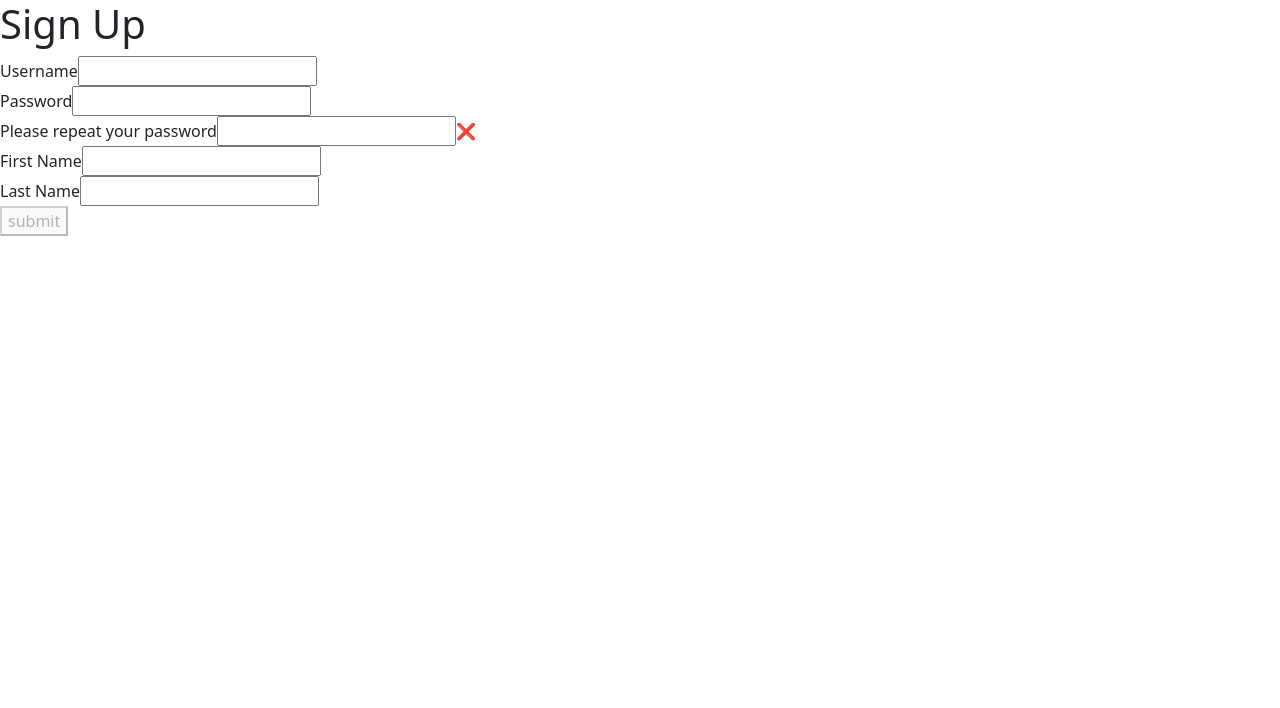
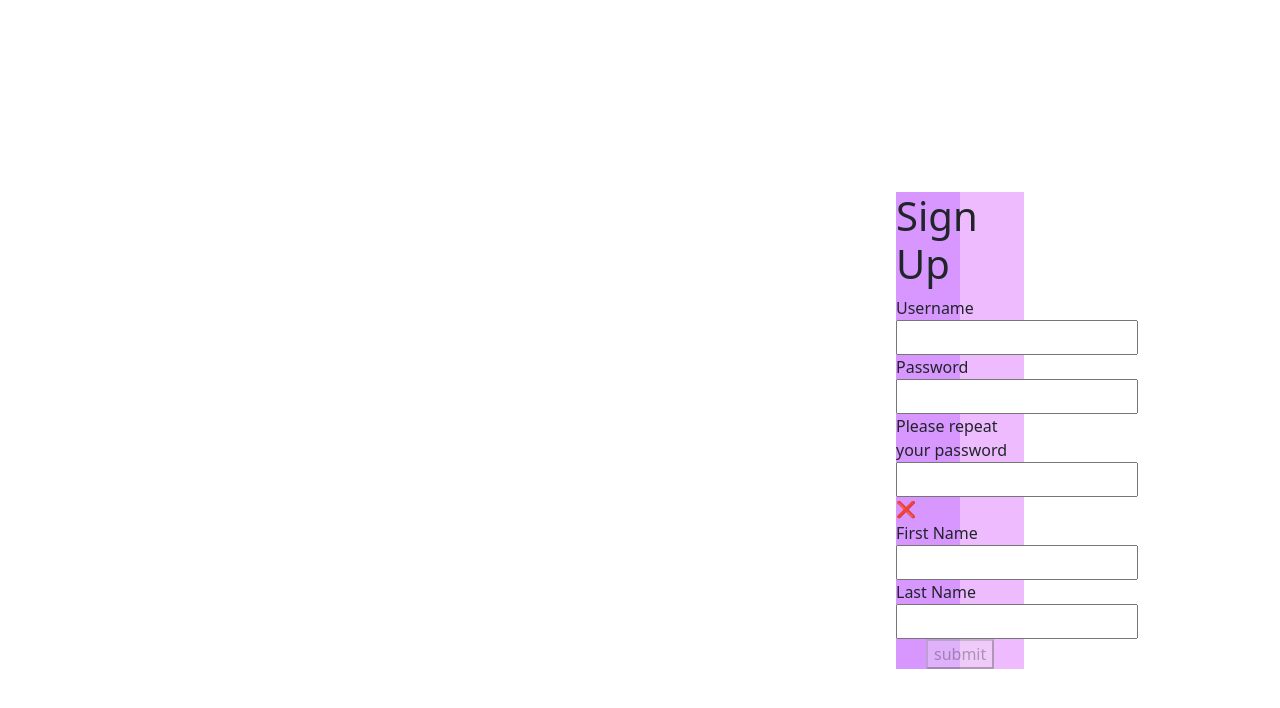
Before and after one commit to ICSI418Y/Quiztopia, a React (Create React App) app in the folder Client/: page /signUp in a window 1280 px wide. Shown: the top 708 px of the page. Built offline with nearby package versions, Linux system fonts and the light colour scheme.

Commit message:
updated graphic design for pages

```diff
--- a/Client/src/App.css
+++ b/Client/src/App.css
@@ -36,3 +36,111 @@
     transform: rotate(360deg);
   }
 }
+
+/* css data so the app can be matched up with the mockups */
+
+.center {
+  margin-left: auto;
+  margin-right: 20%;
+  margin-top: 15%;
+  max-width: 10%;
+}
+
+.background {
+  background: linear-gradient(to right, #d896ff 50%, #efbbff 50%);
+}
+
+.inputBoxSizes {
+  padding-right: 5px;
+  padding-bottom: 6px;
+}
+
+.loginButtonSpacing {
+  margin-left: 25px;
+}
+
+.signupButtonSpacing {
+  margin-right: 50px;
+  margin-top: auto;
+}
+
+.logoSpacingLoginPage {
+  margin-left: 7%;
+  margin-right: auto;
+  margin-top: -20%;
+}
+
+.logoSpacingSignupPage {
+  margin-left: 7%;
+  margin-right: auto;
+  margin-top: -20%;
+}
+
+.aboutPageList {
+  margin-left: 4%;
+  margin-right: auto;
+  margin-top: 12%;
+  font-size: 22px;
+}
+
+.logoSpacingHomepage {
+  margin-left: 34%;
+  margin-right: auto;
+  margin-top: 6%;
+}
+
+.createAccountButtonSpacing {
+  margin-left: 30px;
+}
+
+.navbar-center {
+  float: none;
+  position: relative;
+  top: 50%;
+  left: 49.6%;
+  padding: 7px;
+  transform: translate(-50%, -50%);
+  background-color: #6497b1;
+  max-width: fit-content;
+  overflow: hidden;
+  text-align: center;
+  border: 1px solid black;
+  border-radius: 25px;
+}
+
+.navbar-center a {
+  color: black;
+  text-align: center;
+  padding-bottom: 14px;
+  text-decoration: none;
+  font-size: 20px;
+}
+
+.navbar-center a:hover {
+  background-color: #7a7bb6;
+  margin-bottom: -20px;
+  border-radius: 15px;
+  padding: 3px 3px 4px 5px;
+}
+
+
+.quiztopiaNavBarTitle {
+  float: none;
+  position: relative;
+  top: 50%;
+  left: 49.6%;
+  padding: 7px;
+  transform: translate(-50%, -50%);
+  max-width: fit-content;
+  overflow: hidden;
+  text-align: center;
+  font-size: 27px;
+}
+
+.aboutPageHomeButton {
+  margin-left: 25%;
+  margin-right: auto;
+  margin-top: -150%;
+}
+
+/* css data so the app can be matched up with the mockups */
--- a/Client/src/DeleteAccount.js
+++ b/Client/src/DeleteAccount.js
@@ -2,6 +2,7 @@ import React, { useState } from "react";
 import { useNavigate } from 'react-router-dom';
 import axios from "axios";
 import Template from "./Template";
+import './App.css';
 
 function DeleteAccount() {
   const navigate = useNavigate();
@@ -22,15 +23,15 @@ function DeleteAccount() {
       .catch((_) => alert('Error in Account Deletion Up'));
   };
   return Template("Account deletion",
-    <div>
+    <div className="center background">
       <form>
         Please enter your username to verify it is you
-        <input value={userName} onChange={(e) => setUserName(e.target.value)} />
+        <input className="inputBoxSizes" value={userName} onChange={(e) => setUserName(e.target.value)} />
         <br />
         Please enter your password to verify it is you
-        <input type="password" value={password} onChange={(e) => setPassword(e.target.value)} />
+        <input className="inputBoxSizes" type="password" value={password} onChange={(e) => setPassword(e.target.value)} />
       </form>
-      <button disabled={!(userName && password)}
+      <button className="loginButtonSpacing" disabled={!(userName && password)}
 
         onClick={(event) => {
           // prompt the user with yes or no question to see if they really want ot delete their account, only try to delete it if they say yes
--- a/Client/src/Login.js
+++ b/Client/src/Login.js
@@ -1,6 +1,7 @@
 import React, { useState } from "react";
 import { useNavigate } from 'react-router-dom';
 import axios from "axios";
+import './App.css';
 
 function Login() {
   const navigate = useNavigate();
@@ -30,17 +31,17 @@ function Login() {
       // TODO: maybe have better errors.
       .catch((_) => alert('Error in Login'));
   };
-  return (<div>
+  return (<div className="center background">
     <h1>Login</h1>
     <form>
       Username
-      <input value={userName} onChange={(e) => setUserName(e.target.value)} />
+      <input className="inputBoxSizes" value={userName} onChange={(e) => setUserName(e.target.value)} />
       <br />
       Password
-      <input type="password" value={password} onChange={(e) => setPassword(e.target.value)} />
+      <input className="inputBoxSizes" type="password" value={password} onChange={(e) => setPassword(e.target.value)} />
       <br />
     </form>
-    <button disabled={!(userName && password)} onClick={handleLogin} type="submit">submit</button>
+    <button className="loginButtonSpacing" disabled={!(userName && password)} onClick={handleLogin} type="submit">submit</button>
   </div>)
 }
 
--- a/Client/src/SignUp.js
+++ b/Client/src/SignUp.js
@@ -1,5 +1,6 @@
 import React, { useState } from "react";
 import axios from "axios";
+import './App.css';
 
 function SignUp() {
   // Intialize state for user input.
@@ -22,17 +23,17 @@ function SignUp() {
     axios.post('http://localhost:9000/createUser', signupValues)
       .catch((_) => alert('Error in Signing Up'));
   };
-  return (<div>
+  return (<div className="center background">
     <h1>Sign Up</h1>
     <form>
       Username
-      <input value={userName} onChange={(e) => setUserName(e.target.value)} />
+      <input className="inputBoxSizes" value={userName} onChange={(e) => setUserName(e.target.value)} />
       <br />
       Password
-      <input type="password" value={password} onChange={(e) => setPassword(e.target.value)} />
+      <input className="inputBoxSizes" type="password" value={password} onChange={(e) => setPassword(e.target.value)} />
       <br />
       Please repeat your password
-      <input type="password" value={passwordRepeat} onChange={(e) => setPasswordRepeat(e.target.value)} />
+      <input className="inputBoxSizes" type="password" value={passwordRepeat} onChange={(e) => setPasswordRepeat(e.target.value)} />
       {
         // Conditional rendering for password validation.
       }
@@ -44,12 +45,12 @@ function SignUp() {
       </>
       <br />
       First Name
-      <input value={firstName} onChange={(e) => setFirstName(e.target.value)} />
+      <input className="inputBoxSizes" value={firstName} onChange={(e) => setFirstName(e.target.value)} />
       <br />
       Last Name
-      <input value={lastName} onChange={(e) => setLastName(e.target.value)} />
+      <input className="inputBoxSizes" value={lastName} onChange={(e) => setLastName(e.target.value)} />
     </form>
-    <button disabled={!(userName && firstName && lastName && password && passwordRepeat && passwordRepeat === password)} onClick={handleSignUp} type="submit">submit</button>
+    <button className="createAccountButtonSpacing" disabled={!(userName && firstName && lastName && password && passwordRepeat && passwordRepeat === password)} onClick={handleSignUp} type="submit">submit</button>
   </div>)
 }
 
--- a/Client/src/index.js
+++ b/Client/src/index.js
@@ -7,16 +7,17 @@ import reportWebVitals from './reportWebVitals';
 import SignUp from './SignUp';
 import Login from './Login';
 import DeleteAccount from './DeleteAccount';
+import './App.css';
 
 const root = ReactDOM.createRoot(document.getElementById('root'));
 
 const router = createBrowserRouter(
   createRoutesFromElements(
     <>
-      <Route path="/" element={<App />} />
-      <Route path="/signUp" element={<SignUp />} />
-      <Route path="/login" element={<Login />} />
-      <Route path="/deleteAccount" element={<DeleteAccount />} />
+      <Route className="navbar-center" path="/" element={<App />} />
+      <Route className="navbar-center" path="/signUp" element={<SignUp />} />
+      <Route className="navbar-center" path="/login" element={<Login />} />
+      <Route className="navbar-center" path="/deleteAccount" element={<DeleteAccount />} />
     </>
   )
 );
```
Also changed, not shown: Client/logo/logo_test_transparent.svg (added), 1 other file (tests, documents, lock files or other folders).
